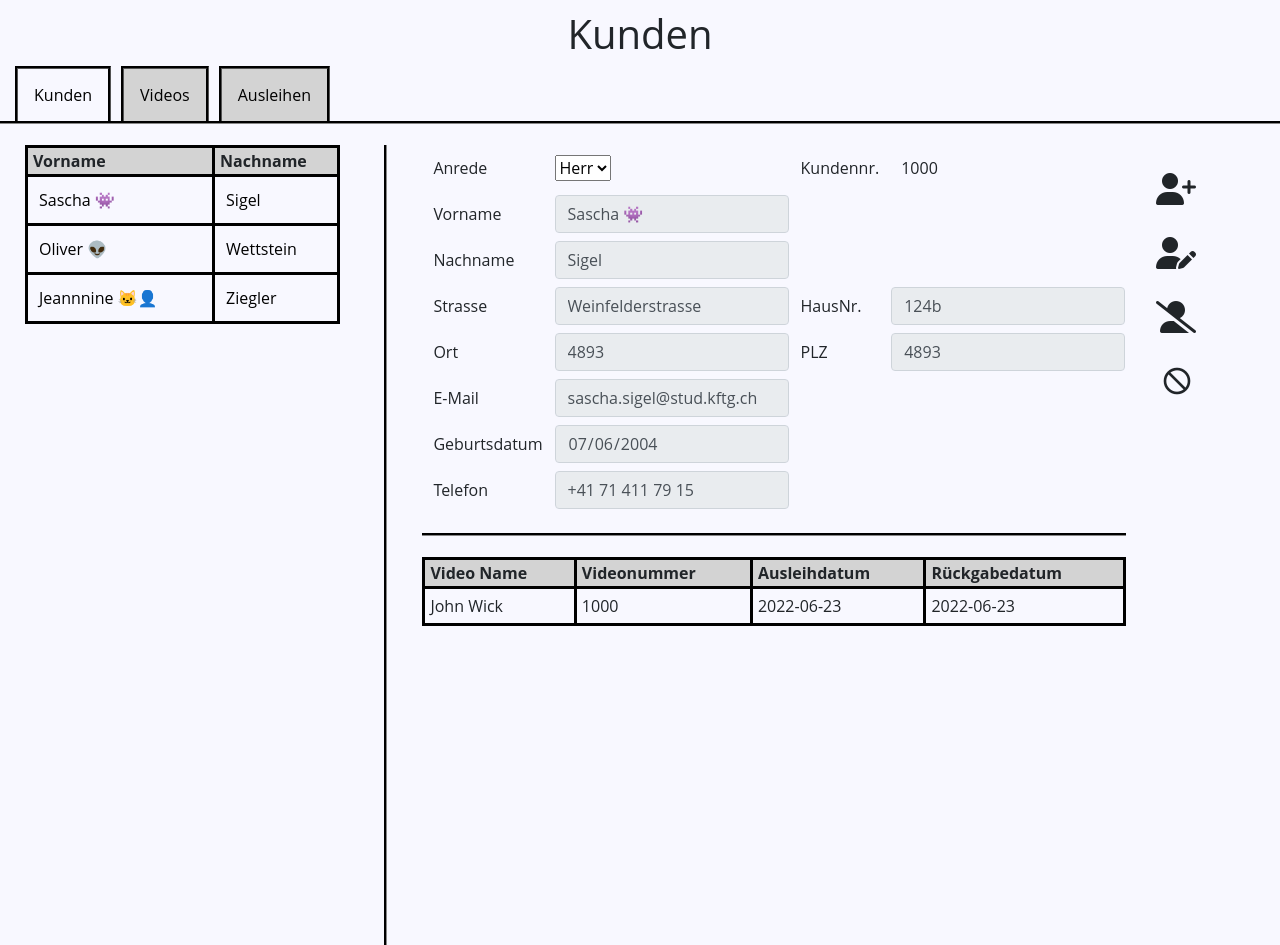
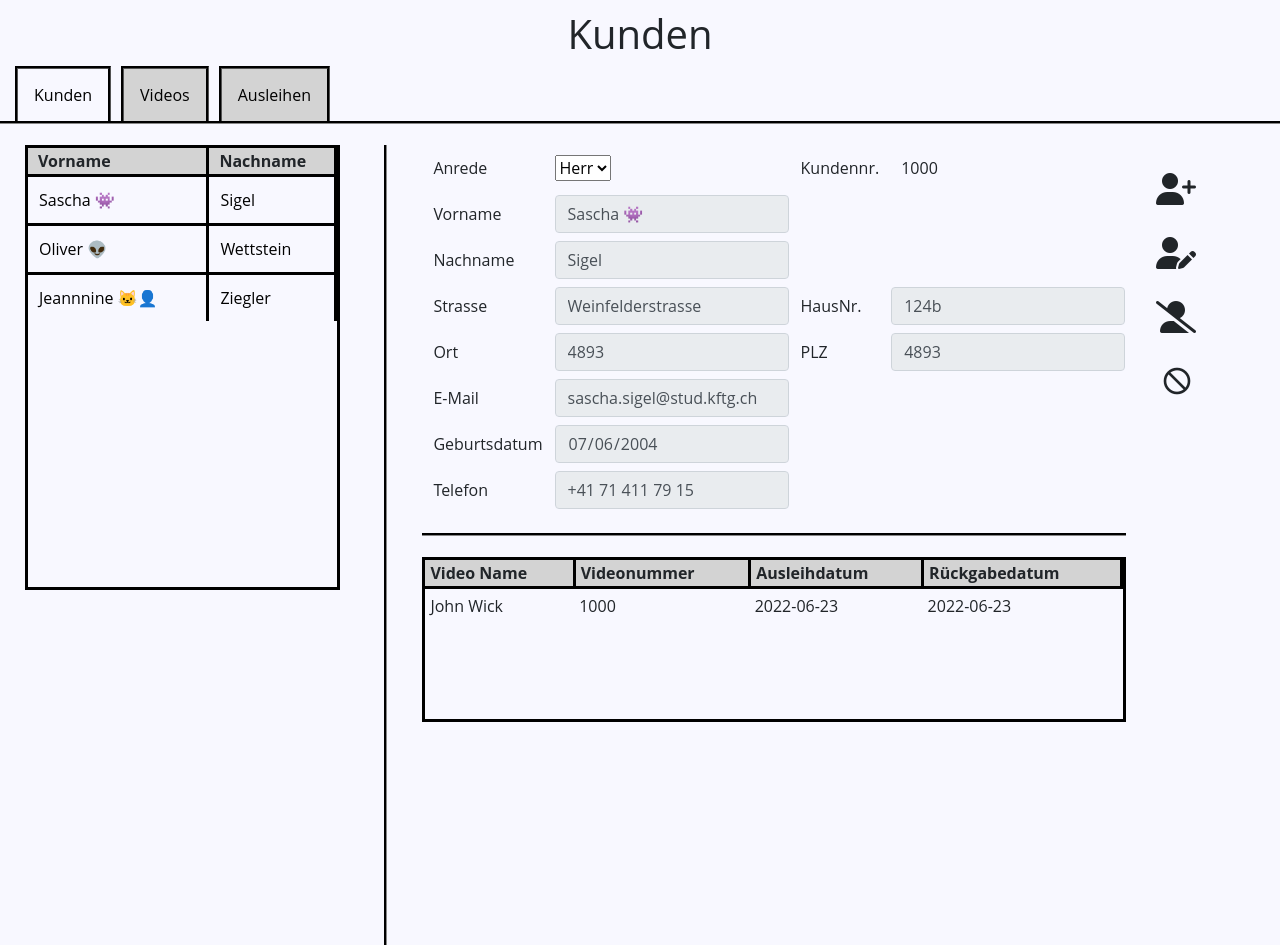
Before and after one commit to Sascha-Sigel/JOSS-Projekt, a PHP site: page /index.php?kunNummer=1000 in a window 1280 px wide. Run offline with PHP 8.4, Linux system fonts and the light colour scheme; data comes from the database, SQL or seed files in the repository; data that the repository does not hold is empty; some libraries are stand-ins or nearby versions.

Commit message:
update90

```diff
--- a/css/bootstrap-custom.css
+++ b/css/bootstrap-custom.css
@@ -54,20 +54,30 @@ h1{
 .datatable{
   clear: both;
   float: left;
+  overflow: auto; height: 445px;
   position: relative;
   left: 0%;
   margin-left: 15px;
   width: 25%;
+  border: solid black;
 }
 
-.datatable th{
+.datatable thead th{
+  position: sticky; top: 0; z-index: 1;
+  border-bottom: solid black;
   background-color: lightgray;
-  border: solid black;
-  padding-left: 5px;
+  border-right: solid black;
+  padding-left: 10px;
 }
 
+.datatable table{
+  border-collapse: collapse; width: 100%;
+}
+
+
 .datatable td{
-  border: solid black;
+  border-top: solid black;
+  border-right: solid black;
 }
 .vl{
   border-left: groove #333;
@@ -99,20 +109,28 @@ h1{
 }
 
 .videos{
+  overflow: auto; height: 165px;
   position: relative;
   width: 100%;
   top: 0%;
   margin-top: 20px;
+  border: solid black;
 }
 
-.videos th{
+.videos table{
+  border-collapse: collapse; width: 100%;
+}
+
+.videos thead th{
+  position: sticky; top: 0; z-index: 1;
   background-color: lightgray;
-  border: solid black;
   padding-left: 5px;
+  border-right: solid black;
+  border-bottom: solid black;
 }
 
 .videos td{
-  border: solid black;
+  border-top: solid black;
   padding: 5px;
 }
 
--- a/index.php
+++ b/index.php
@@ -137,6 +137,7 @@ if (isset($_GET['kunNummer'])) {
             <div class="hl1"></div>
         </nav>
         <br>
+        <div class="fix">
         <div class="datatable">
             <script src="https://kit.fontawesome.com/9b1654f543.js" crossorigin="anonymous"></script>
             <table>
@@ -163,6 +164,7 @@ if (isset($_GET['kunNummer'])) {
                     ?>
                 </tbody>
             </table>
+        </div>
         </div>
         <div class="vl">
             <div class="icon">
```
